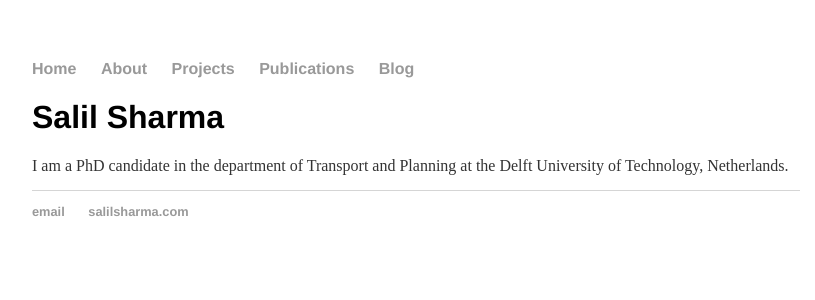
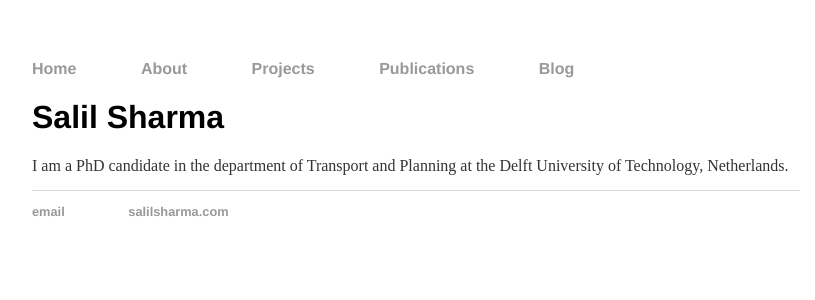
Before and after one commit to salilrsharma/salilrsharma.github.io, a Jekyll site: the page built from index.html, in a window 1280 px wide. Shown: the top 300 px of the page, without its empty margins (224-1039 px from the left). Built offline with Jekyll 4.4.1, drawn with Linux system fonts in a browser that asks for light colours.

Commit message:
Update main.css

```diff
--- a/css/main.css
+++ b/css/main.css
@@ -10,7 +10,7 @@ nav ul, footer ul {
 }
 nav ul li, footer ul li {
     display: inline;
-    margin-right: 20px;
+    margin-right: 60px;
 }
 a {
     text-decoration: none;
```
